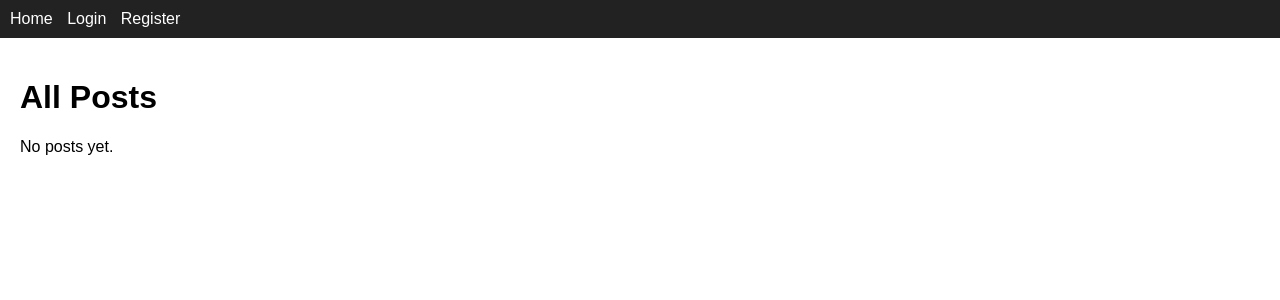
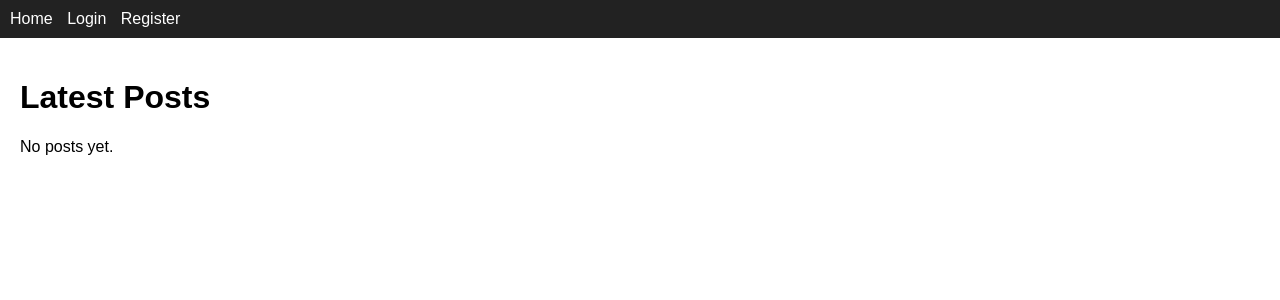
Before and after one commit to 00015897/devops-blog, a Django app: page / in a window 1280 px wide. Shown: the top 300 px of the page. Run offline with Django 5.2, Linux system fonts and the light colour scheme; data that the repository does not hold is empty.

Commit message:
Update home page heading to Latest Posts

```diff
--- a/templates/blog/home.html
+++ b/templates/blog/home.html
@@ -1,7 +1,7 @@
 {% extends "base.html" %}
 {% block title %}Home - DevOps Blog{% endblock %}
 {% block content %}
-<h1>All Posts</h1>
+<h1>Latest Posts</h1>
 {% for post in posts %}
     <article>
         <h2><a href="{% url 'post_detail' post.pk %}">{{ post.title }}</a></h2>
```
